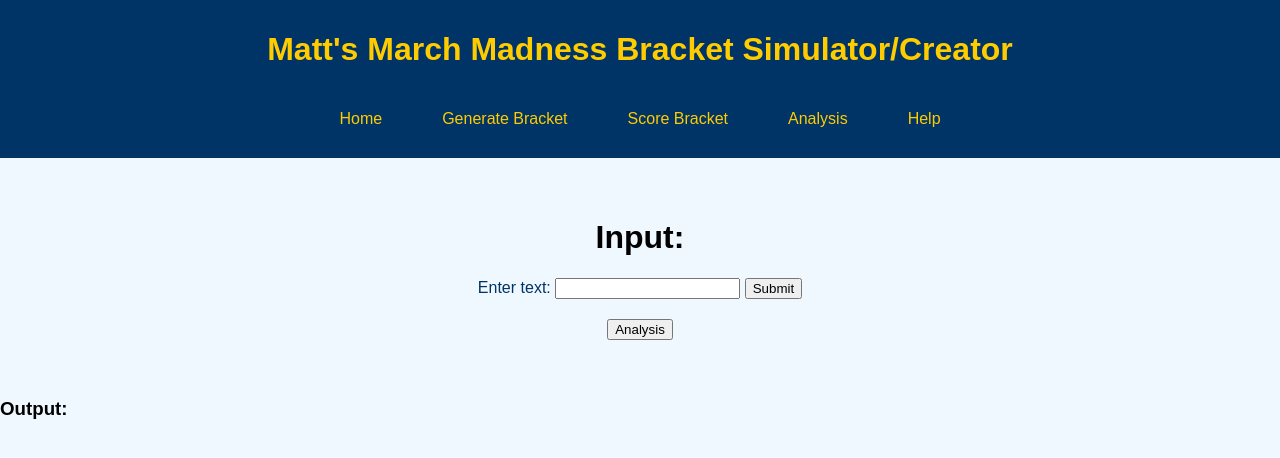
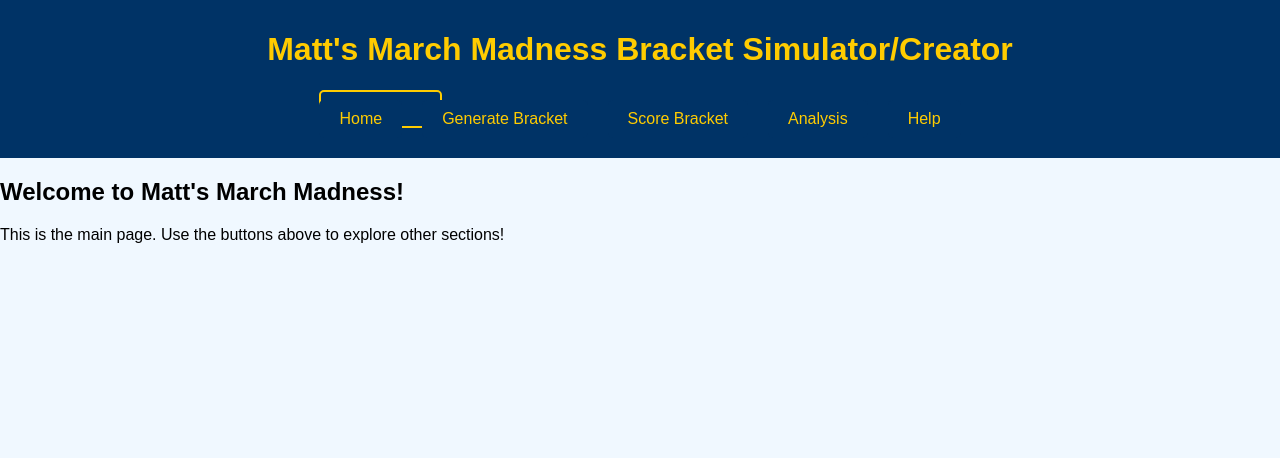
Before and after one commit to mlraburn/marchMadness, a Flask app: page / in a window 1280 px wide. Shown: the top 458 px of the page. Run offline with Flask 3, Linux system fonts and the light colour scheme.

Commit message:
maybe this fixed some bugs maybe it didn't

```diff
--- /dev/null
+++ b/static/script.js
@@ -0,0 +1,77 @@
+// Function to handle navigation between "pages"
+function navigateToPage(page) {
+    const selectionBorder = document.getElementById('selection-border');
+    const buttons = document.querySelectorAll('.banner button');
+    const selectedButton = Array.from(buttons).find(button =>
+        button.textContent.toLowerCase().includes(page.replace('-', ' '))
+    );
+
+    // Update the border to the selected button
+    selectButton(selectedButton);
+
+    // Update the URL without refreshing
+    history.pushState({ page }, '', `/${page}`);
+
+    // Load the page content dynamically (simulate client-side navigation)
+    loadPageContent(page);
+}
+
+// Function to select a button
+function selectButton(button) {
+    const selectionBorder = document.getElementById('selection-border');
+    const buttonWidth = button.offsetWidth;
+    const buttonHeight = button.offsetHeight;
+    const buttonLeft = button.offsetLeft;
+
+    const computedStyle = getComputedStyle(button);
+    const paddingLeft = parseFloat(computedStyle.paddingLeft);
+    const paddingRight = parseFloat(computedStyle.paddingRight);
+
+    selectionBorder.style.width = `${buttonWidth + paddingLeft + paddingRight}px`;
+
+    // Update the selection border's dimensions and position
+    selectionBorder.style.height = `${buttonHeight}px`;
+    selectionBorder.style.left = `${buttonLeft}px`;
+}
+
+// Function to load dynamic content for each "page"
+function loadPageContent(page) {
+    const content = document.getElementById('content');
+    switch (page) {
+        case 'home':
+            content.innerHTML = `
+                <h2>Welcome to Matt's March Madness!</h2>
+                <p>This is the main page. Use the buttons above to explore other sections!</p>`;
+            break;
+        case 'generate-bracket':
+            content.innerHTML = `
+                <h2>Generate Bracket</h2>
+                <p>Create your bracket here by clicking the options above.</p>`;
+            break;
+        case 'score-bracket':
+            content.innerHTML = `
+                <h2>Score Bracket</h2>
+                <p>Check the scores and analyze your bracket performance.</p>`;
+            break;
+        case 'analysis':
+            content.innerHTML = `
+                <h2>Analysis</h2>
+                <p>Detailed analysis of the tournament and statistics.</p>`;
+            break;
+        case 'help':
+            content.innerHTML = `
+                <h2>Help</h2>
+                <p>Need assistance? Click the buttons above to learn more.</p>`;
+            break;
+        default:
+            content.innerHTML = `
+                <h2>Page Not Found</h2>
+                <p>The page you are looking for does not exist.</p>`;
+    }
+}
+
+// Handle page load based on the current URL
+window.onload = () => {
+    const page = window.location.pathname.replace('/', '') || 'home';
+    navigateToPage(page);
+};
--- a/static/styles.css
+++ b/static/styles.css
@@ -22,18 +22,21 @@
     gap: 20px; /* Add space between buttons */
     background-color: #003366; /* Dark blue background */
     padding: 10px 20px;
+    position: relative; /* Needed for the selection border positioning */
 }
 
 /* Button styling */
 .banner button {
-    background-color: #003366; /* Same as banner background */
+    background-color: #003366; /* Match banner background */
     color: #ffcc00; /* Bright yellow text */
     border: none;
-    padding: 10px 20px;
+    padding: 10px 20px; /* Adjust button size */
     font-size: 16px;
-    border-radius: 5px;
+    border-radius: 5px; /* Rounded corners */
     cursor: pointer;
     transition: background-color 0.3s ease, color 0.3s ease;
+    position: relative;
+    z-index: 1; /* Ensure buttons are above the selection border */
 }
 
 /* Hover effect for buttons */
@@ -42,18 +45,16 @@
     color: #003366; /* Dark blue text on hover */
 }
 
-/* Main content styling */
-main {
-    margin: 0 auto;
-    max-width: 800px;
-    text-align: center;
-    padding: 20px;
+/* Selection border styling */
+.selection-border {
+    transition: left 0.4s cubic-bezier(0.25, 1, 0.5, 1), width 0.4s cubic-bezier(0.25, 1, 0.5, 1), height 0.4s ease;
+    transition-delay: 0.1s;
+    position: absolute;
+    height: calc(100% + 4px); /* Ensure height matches button + small margin */
+    width: 0; /* Starts at 0, dynamically adjusts */
+    border: 2px solid #ffcc00; /* Bright yellow border */
+    border-radius: 5px; /* Matches button corner radius */
+    box-sizing: border-box; /* Ensures border is included in dimensions */
+    z-index: 0; /* Behind the buttons */
+    top: calc(50% - 50%); /* Center vertically relative to the button */
 }
-
-form {
-    margin-bottom: 20px;
-}
-
-form label {
-    color: #003366; /* Dark blue text for labels */
-}
--- a/templates/index.html
+++ b/templates/index.html
@@ -3,34 +3,27 @@
 <head>
     <meta charset="UTF-8">
     <meta name="viewport" content="width=device-width, initial-scale=1.0">
+    <title>Matt's March Madness</title>
     <link rel="stylesheet" href="{{ url_for('static', filename='styles.css') }}">
-    <title>Matt's March Madness</title>
 </head>
 <body>
     <header>
         <h1>Matt's March Madness Bracket Simulator/Creator</h1>
         <nav class="banner">
-            <button onclick="alert('Home clicked!')">Home</button>
-            <button onclick="alert('Generate Bracket clicked!')">Generate Bracket</button>
-            <button onclick="alert('Score Bracket clicked!')">Score Bracket</button>
-            <button onclick="alert('Analysis clicked!')">Analysis</button>
-            <button onclick="alert('Help clicked!')">Help</button>
+            <nav class="selection-border" id="selection-border"></nav>
+            <button onclick="navigateToPage('home')">Home</button>
+            <button onclick="navigateToPage('generate-bracket')">Generate Bracket</button>
+            <button onclick="navigateToPage('score-bracket')">Score Bracket</button>
+            <button onclick="navigateToPage('analysis')">Analysis</button>
+            <button onclick="navigateToPage('help')">Help</button>
         </nav>
     </header>
 
-    <main>
-        <h1>Input:</h1>
-        <form method="POST" action="/">
-            <label for="user_input">Enter text:</label>
-            <input type="text" id="user_input" name="user_input" required>
-            <button type="submit">Submit</button>
-        </form>
-        <form method="POST" action="/display_analysis">
-            <button type="submit">Analysis</button>
-        </form>
+    <main id="content">
+        <h2>Welcome to Matt's March Madness!</h2>
+        <p>Click on any button to navigate through the application without reloading the page.</p>
     </main>
 
-    <h3>Output:</h3>
-    <pre>{{ output }}</pre>
+    <script src="{{ url_for('static', filename='script.js') }}"></script>
 </body>
 </html>
```
